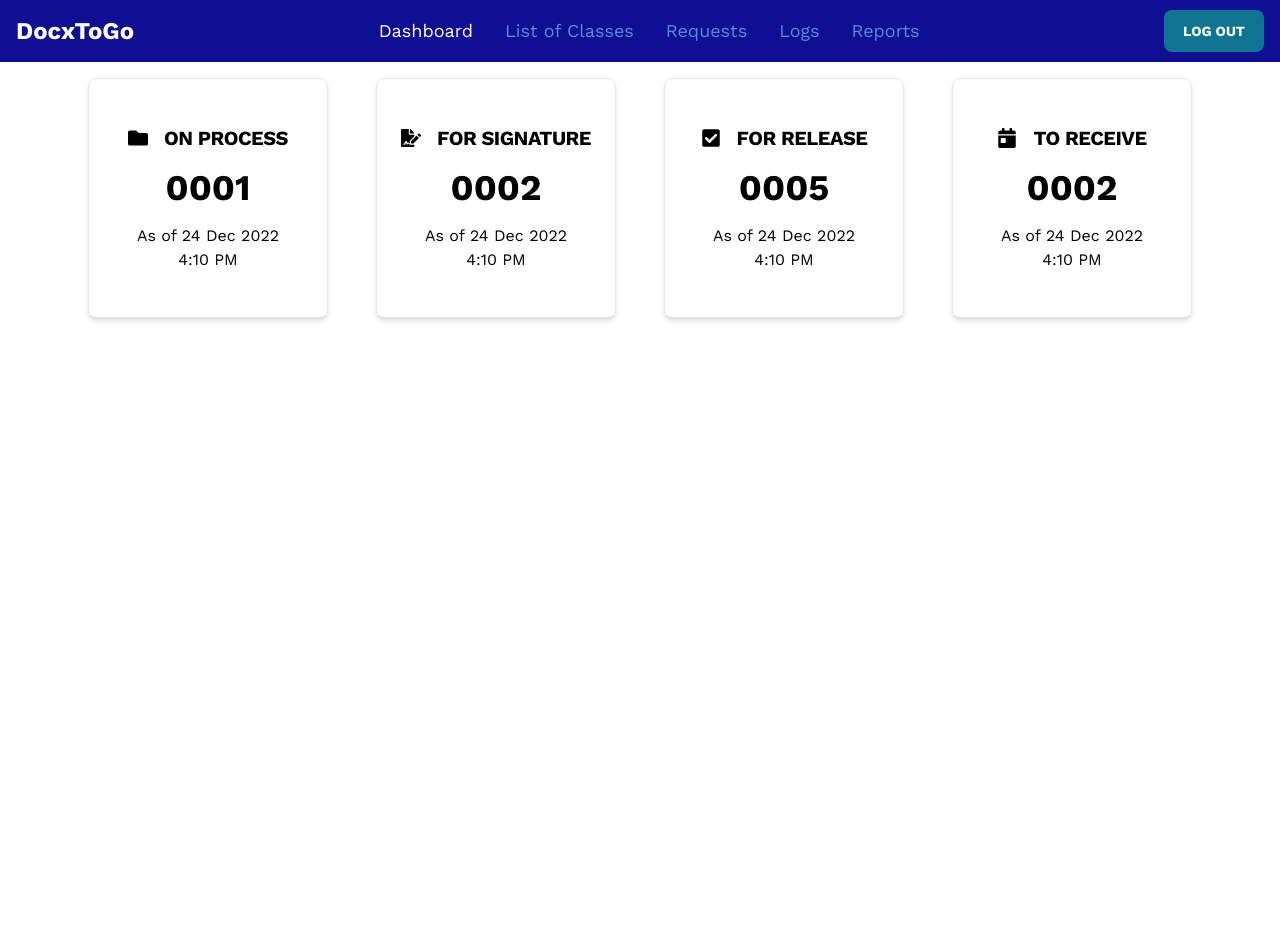
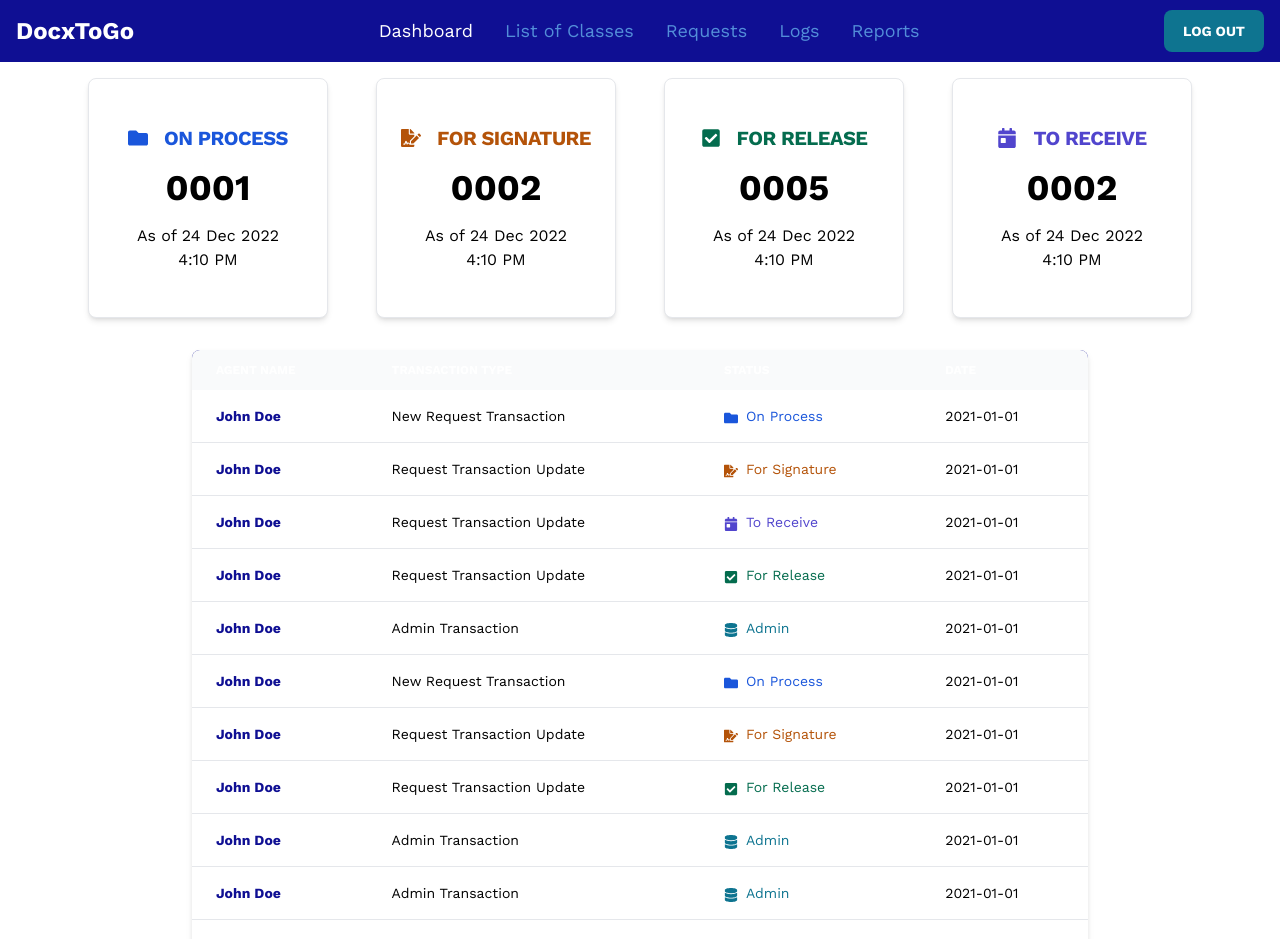
Before and after one commit to arvy-rence/docxtogo-admin, a Next.js app: page /dashboard in a window 1280 px wide. Shown: the top 939 px of the page. Before the commit the page ends 800 px from the top, so only its background shows below. Built offline with nearby package versions, Linux system fonts and the light colour scheme.

Commit message:
[UPDATE] / Add dummy data

```diff
--- a/pages/dashboard/index.jsx
+++ b/pages/dashboard/index.jsx
@@ -5,16 +5,59 @@ import React, {
 import {LoggedInNavbar} from "../../components/Navbar";
 import InfoCard from "../../components/dashboard/InfoCard";
 import {FaFolder, FaFileSignature, FaCheckSquare, FaCalendarDay} from "react-icons/fa";
+import {Table} from "flowbite-react";
+import {TableRow} from "../../components/dashboard/TableRow";
 
 const Dashboard = (props) => {
+  const tableHeaders = ["Agent Name", "Transaction Type", "Status", "Date"];
+
   return (
     <>
       <LoggedInNavbar activePage="dashboard"/>
       <div className="flex justify-center items-center">
-        <InfoCard value={('000' + props.onProcess).slice(-4)} icon={<FaFolder/>} title={"On Process"}/>
-        <InfoCard value={('000' + props.forSignature).slice(-4)} icon={<FaFileSignature/>} title={"For Signature"}/>
-        <InfoCard value={('000' + props.forRelease).slice(-4)} icon={<FaCheckSquare/>} title={"For Release"}/>
-        <InfoCard value={('000' + props.toReceive).slice(-4)} icon={<FaCalendarDay/>} title={"To Receive"}/>
+        <InfoCard value={('000' + props.onProcess).slice(-4)}
+                  color="blue"
+                  icon={<FaFolder/>}
+                  title={"On Process"}/>
+        <InfoCard value={('000' + props.forSignature).slice(-4)}
+                  color="amber"
+                  icon={<FaFileSignature/>}
+                  title={"For Signature"}/>
+        <InfoCard value={('000' + props.forRelease).slice(-4)}
+                  color="green"
+                  icon={<FaCheckSquare/>}
+                  title={"For Release"}/>
+        <InfoCard value={('000' + props.toReceive).slice(-4)}
+                  color="indigo"
+                  icon={<FaCalendarDay/>}
+                  title={"To Receive"}/>
+      </div>
+      <div className="mx-[15%] pt-[1rem] pb-[3rem]">
+        <Table className="font-work">
+          <Table.Head className="bg-primary text-white">
+            {tableHeaders.map((header, index) => (
+              <Table.HeadCell key={index}>{header}</Table.HeadCell>
+            ))}
+          </Table.Head>
+          <Table.Body className="divide-y">
+            <TableRow agentName="John Doe" actionType="New Request Transaction" status="On Process" date="2021-01-01"/>
+            <TableRow agentName="John Doe" actionType="Request Transaction Update" status="For Signature" date="2021-01-01"/>
+            <TableRow agentName="John Doe" actionType="Request Transaction Update" status="To Receive" date="2021-01-01"/>
+            <TableRow agentName="John Doe" actionType="Request Transaction Update" status="For Release" date="2021-01-01"/>
+            <TableRow agentName="John Doe" actionType="Admin Transaction" status="Admin" date="2021-01-01"/>
+            <TableRow agentName="John Doe" actionType="New Request Transaction" status="On Process" date="2021-01-01"/>
+            <TableRow agentName="John Doe" actionType="Request Transaction Update" status="For Signature" date="2021-01-01"/>
+            <TableRow agentName="John Doe" actionType="Request Transaction Update" status="For Release" date="2021-01-01"/>
+            <TableRow agentName="John Doe" actionType="Admin Transaction" status="Admin" date="2021-01-01"/>
+            <TableRow agentName="John Doe" actionType="Admin Transaction" status="Admin" date="2021-01-01"/>
+            <TableRow agentName="John Doe" actionType="New Request Transaction" status="On Process" date="2021-01-01"/>
+            <TableRow agentName="John Doe" actionType="Request Transaction Update" status="For Signature" date="2021-01-01"/>
+            <TableRow agentName="John Doe" actionType="Admin Transaction" status="Admin" date="2021-01-01"/>
+            <TableRow agentName="John Doe" actionType="Request Transaction Update" status="For Release" date="2021-01-01"/>
+            <TableRow agentName="John Doe" actionType="Admin Transaction" status="Admin" date="2021-01-01"/>
+
+          </Table.Body>
+        </Table>
       </div>
     </>
   )
```
